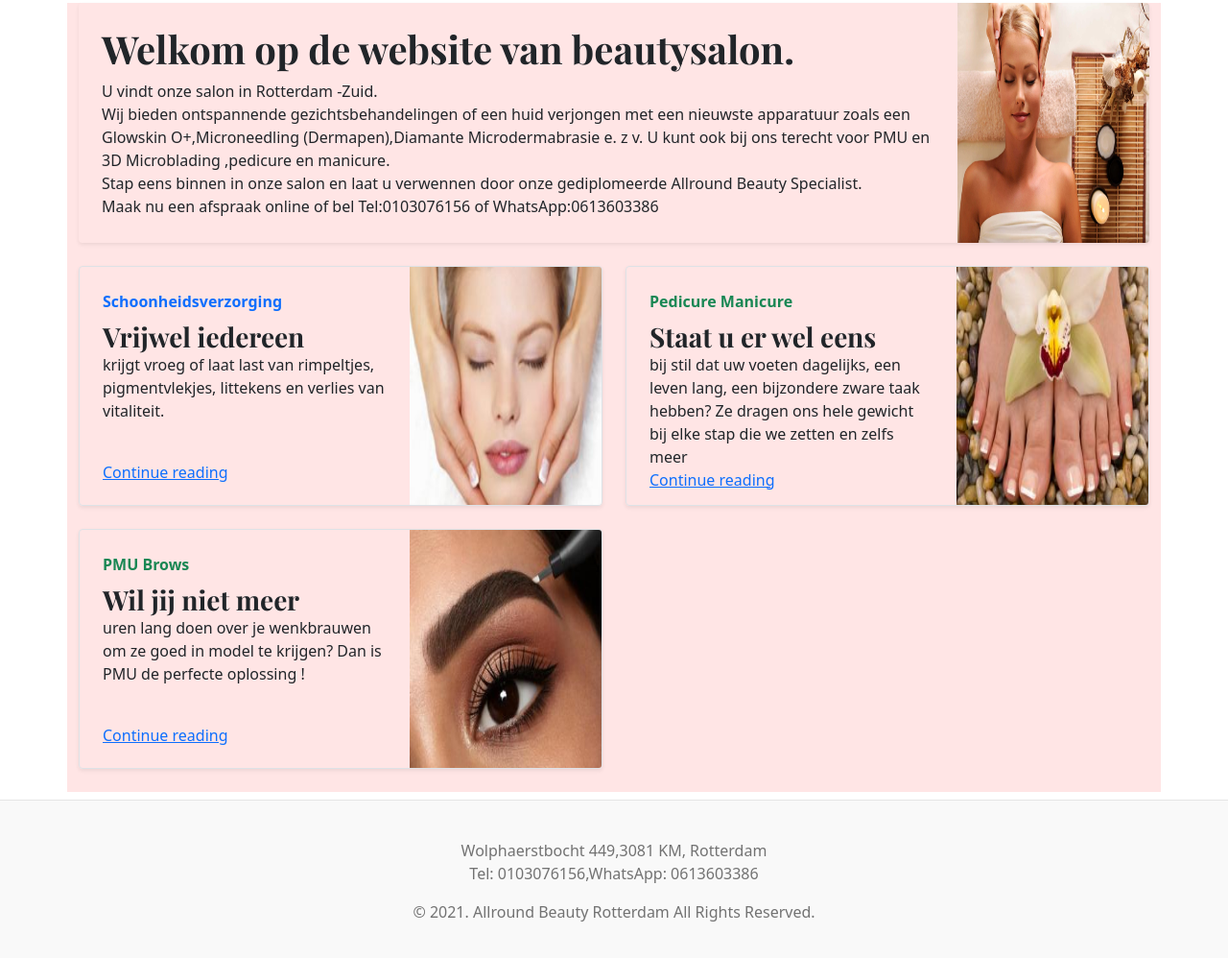
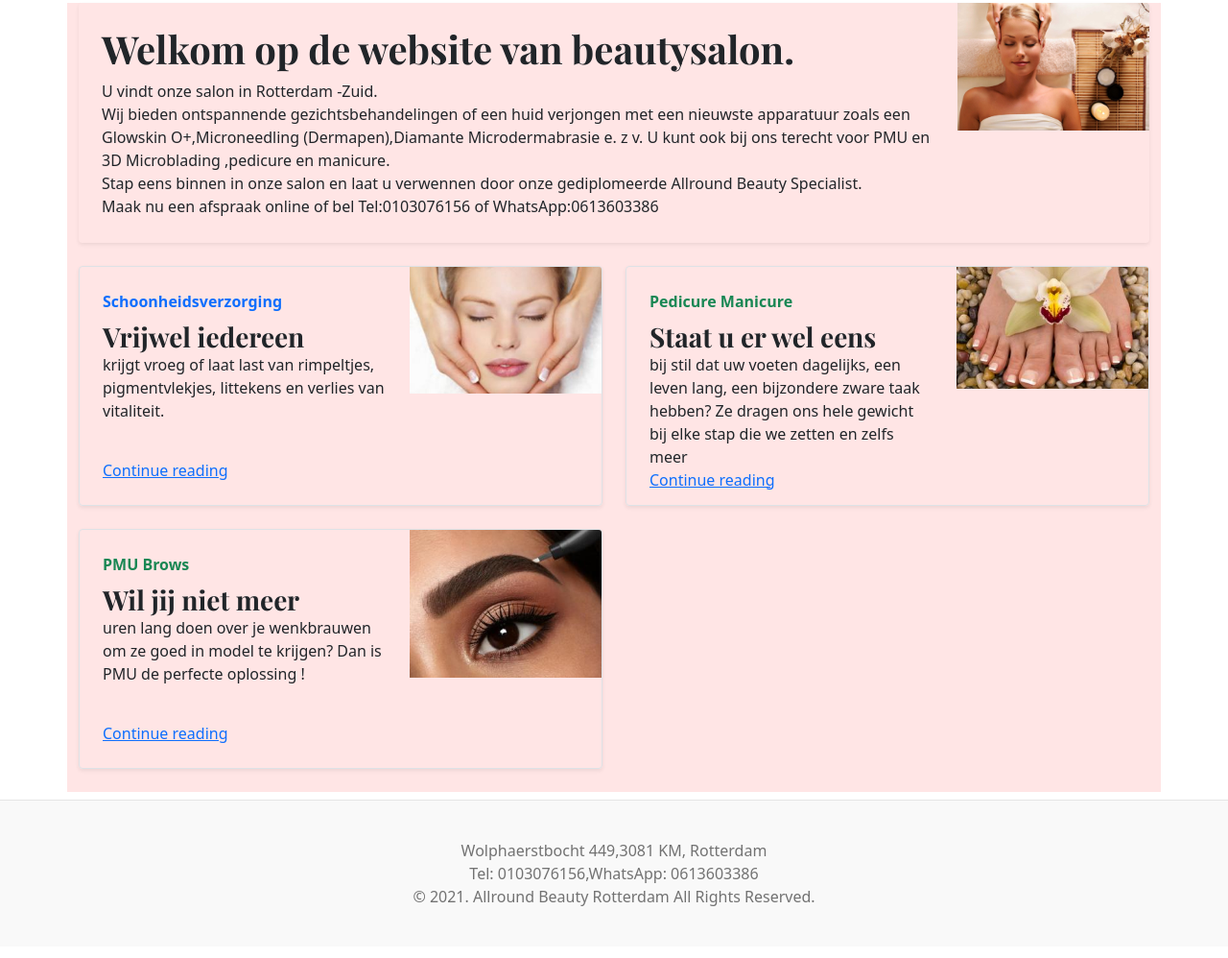
Before and after one commit to edwave2/abrotterdam.github.io, a plain HTML site: page index.html in a window 1280 px wide. Shown: the part 154-1152 px from the top of the page at 96% size. Drawn offline with nearby package versions, Linux system fonts and the light colour scheme.

Commit message:
update index.html

```diff
--- a/index.html
+++ b/index.html
@@ -89,7 +89,7 @@ Maak nu een afspraak online of bel Tel:0103076156 of WhatsApp:0613603386
         </div>
         <div class="col-auto d-none d-lg-block">
 
-		 <img width="200" height="250" src="published_spa_03.jpg" alt="..." >
+		 <img class="img-fluid" width="200" height="250" src="published_spa_03.jpg" alt="..." >
 
         </div>
       </div>
@@ -115,7 +115,7 @@ Maak nu een afspraak online of bel Tel:0103076156 of WhatsApp:0613603386
         </div>
         <div class="col-auto d-none d-lg-block">
 
-		 <img width="200" height="250" src="published_image_0.jpg" alt="..." >
+		 <img class="img-fluid" width="200" height="250" src="published_image_0.jpg" alt="..." >
 
         </div>
       </div>
@@ -129,7 +129,7 @@ Maak nu een afspraak online of bel Tel:0103076156 of WhatsApp:0613603386
           <a href="#" class="stretched-link">Continue reading</a>
         </div>
         <div class="col-auto d-none d-lg-block">
-		  <img  width="200" height="250" src="published_voeten_01.jpg" alt="..." >
+		  <img class="img-fluid" width="200" height="250" src="published_voeten_01.jpg" alt="..." >
         </div>
       </div>
     </div>
@@ -142,7 +142,7 @@ Maak nu een afspraak online of bel Tel:0103076156 of WhatsApp:0613603386
           <a href="#" class="stretched-link">Continue reading</a>
         </div>
         <div class="col-auto d-none d-lg-block">
-		   <img  width="200" height="250" src="published_wenkbrouw.jpg" alt="..." >
+		   <img class="img-fluid" width="200" height="250" src="published_wenkbrouw.jpg" alt="..." >
 
         </div>
       </div>
@@ -152,9 +152,10 @@ Maak nu een afspraak online of bel Tel:0103076156 of WhatsApp:0613603386
 </main><!-- /.container -->
 
 <footer class="blog-footer">
-  <p>Wolphaerstbocht 449,3081 KM, Rotterdam <br>
-  Tel: 0103076156,WhatsApp: 0613603386</p>
-  <p>© 2021. Allround Beauty Rotterdam All Rights Reserved.</p>
+  <div>Wolphaerstbocht 449,3081 KM, Rotterdam <br>
+  Tel: 0103076156,WhatsApp: 0613603386<br>
+  © 2021. Allround Beauty Rotterdam All Rights Reserved.
+  </div>
 
 </footer>
 
```
